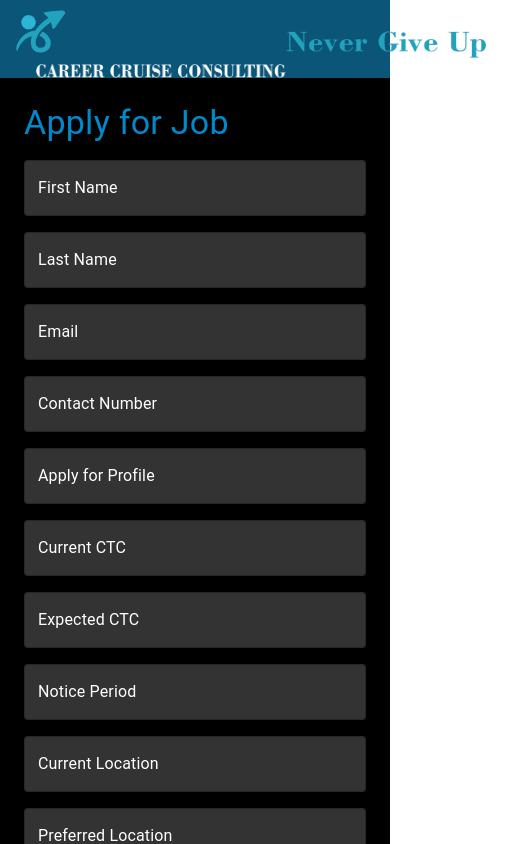
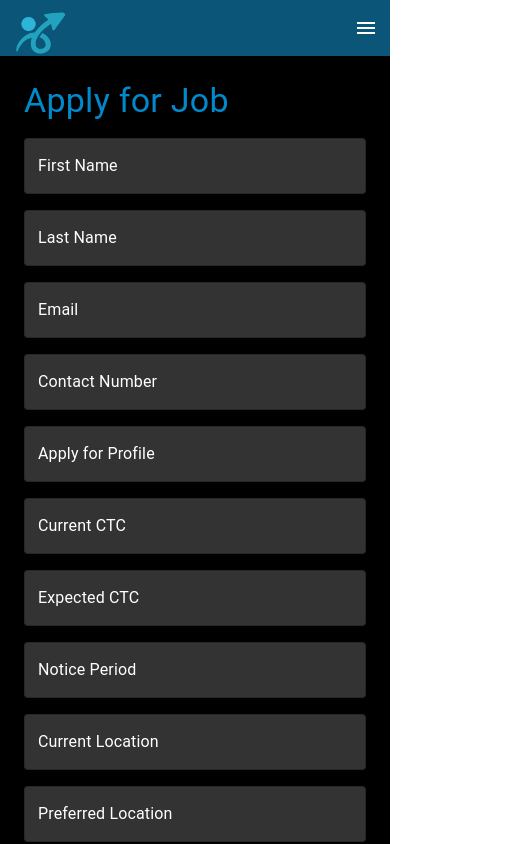
Before and after one commit to 512SinghAbhishek/aaaaaaa, a Next.js app: page /Services in a window 390 px wide. Shown: the top 844 px of the page, 526 px wide, since content can reach past the window. Built offline with nearby package versions, Linux system fonts and the light colour scheme.

Commit message:
Update content

```diff
--- a/components/Layout/Navbar.tsx
+++ b/components/Layout/Navbar.tsx
@@ -53,6 +53,7 @@ const Navbar = () => {
         />
         <Box
           component="img"
+          className="CCS"
           src="/images/02.png"
           alt="Career Cruise Consulting ME logo white"
           sx={{ width: "250px", height: "auto", marginTop: "10px",marginLeft:"20px", borderRadius: "5px" }}
@@ -61,6 +62,7 @@ const Navbar = () => {
         <Box
           component="img"
           src="/images/03.png"
+          className="CCS"
 
           alt="Career Cruise Consulting ME logo white"
           sx={{ width: "200px", height: "auto", marginTop: "10px",color:"#fff", borderRadius: "5px" }}
--- a/styles/globals.css
+++ b/styles/globals.css
@@ -26,4 +26,11 @@
     .header_data{
         padding: 125px 0;
     }
+
 }
+
+@media(max-width:600px){
+    .CCS{
+        display: none;
+    }
+}
```
